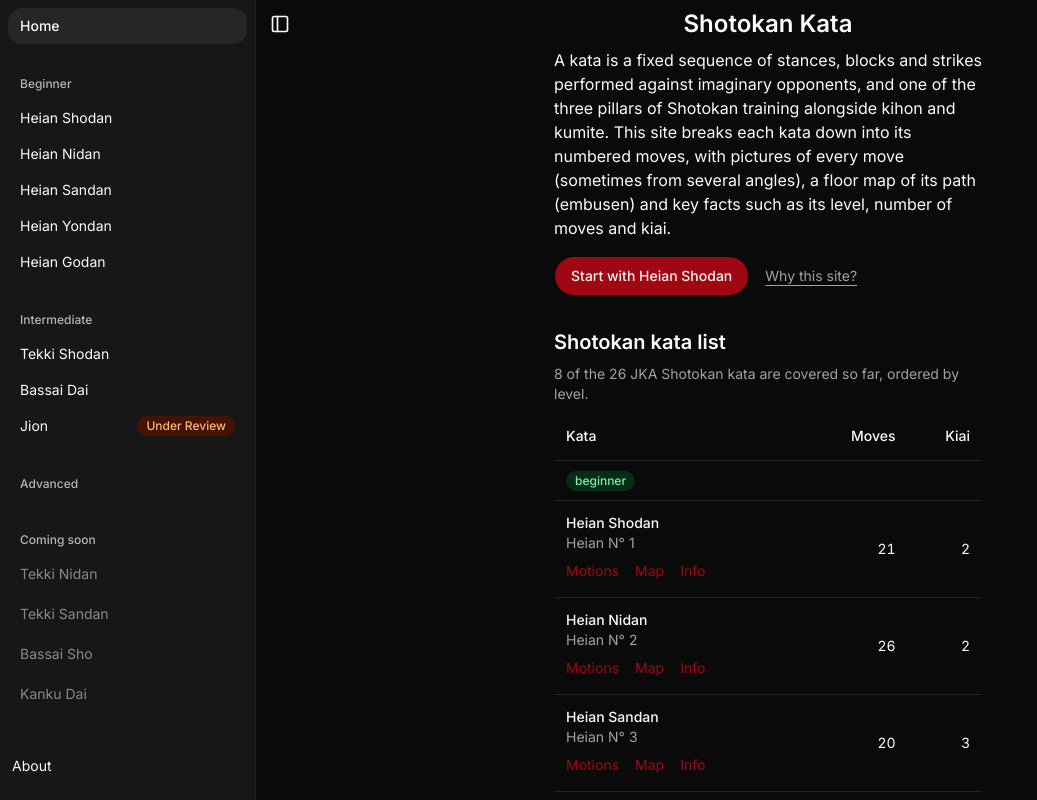
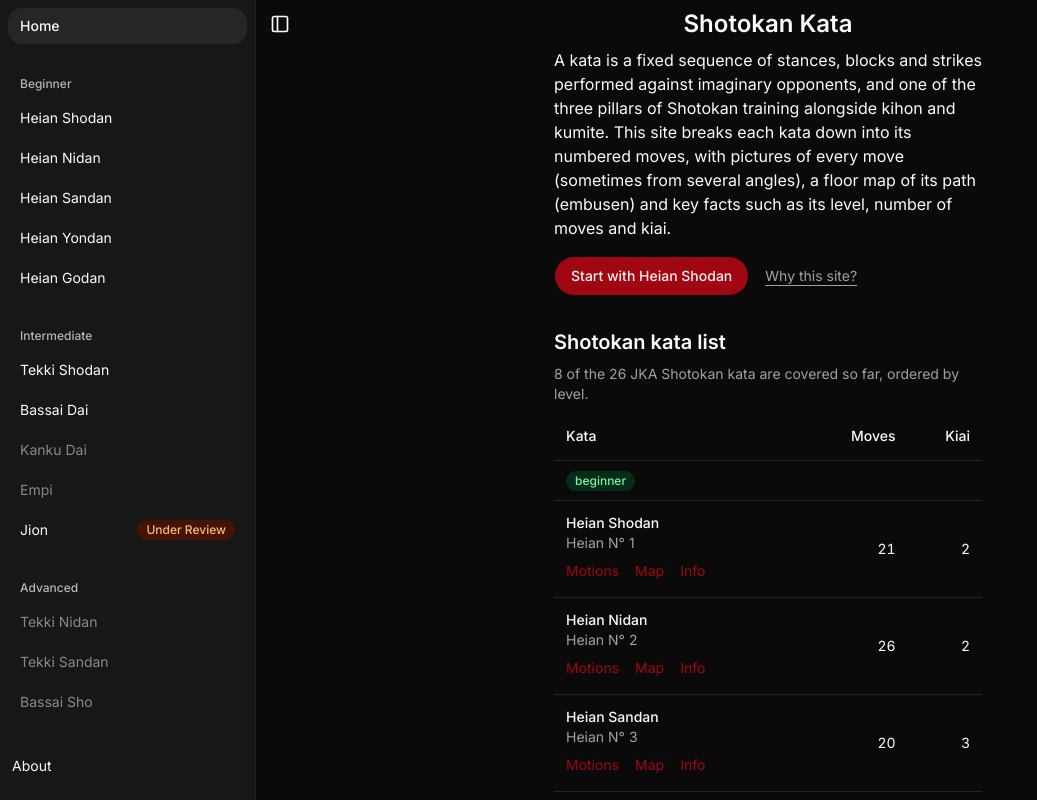
Before and after one commit to cunisia/shotokan-kata-shadcn, a Next.js app: page / in a window 1280 px wide. Shown: the whole page, without its empty margins (0-1037 px from the left). Built offline with nearby package versions, Linux system fonts and the light colour scheme.

Commit message:
feat(navigation): unpublished kata in their level group

```diff
--- a/components/custom/app-layout.tsx
+++ b/components/custom/app-layout.tsx
@@ -20,7 +20,6 @@ import {
   useSidebar,
 } from "@/components/ui/sidebar";
 import { LEVELS_IN_ORDER } from "@/lib/level";
-import type { Kata } from "@/type";
 import { Badge } from "../ui/badge";
 
 const getPageTitle = (pathName: string, kataId: string | undefined) => {
@@ -81,12 +80,7 @@ export default function AppLayout({
   const { kataId: kataIdValue } = useParams();
   const kataId = getParamValueAsString(kataIdValue);
 
-  const allKata = getAllKataList();
-  const kataByLevel = groupBy(
-    allKata.filter((kata): kata is Kata => kata.isPublished),
-    (kata) => kata.level,
-  );
-  const unpublishedKata = allKata.filter((kata) => !kata.isPublished);
+  const kataByLevel = groupBy(getAllKataList(), (kata) => kata.level);
 
   return (
     <SidebarProvider>
@@ -104,15 +98,17 @@ export default function AppLayout({
                 </SidebarMenu>
               </SidebarGroupContent>
             </SidebarGroup>
-            {LEVELS_IN_ORDER.map((level) => (
+            {LEVELS_IN_ORDER.filter((level) => kataByLevel[level]).map(
+              (level) => (
                 <SidebarGroup key={level}>
                   <SidebarGroupLabel className="capitalize">
                     {level}
                   </SidebarGroupLabel>
                   <SidebarGroupContent>
-                  {(kataByLevel[level] ?? []).map((kata) => (
-                    <SidebarMenu key={kata.id}>
-                      <SidebarMenuItem>
+                    <SidebarMenu>
+                      {kataByLevel[level].map((kata) => (
+                        <SidebarMenuItem key={kata.id}>
+                          {kata.isPublished ? (
                             <SidebarNavButton
                               href={`/kata/${kata.id}/motions`}
                               isActive={kata.id === kataId}
@@ -126,27 +122,17 @@ export default function AppLayout({
                                 )}
                               </div>
                             </SidebarNavButton>
-                      </SidebarMenuItem>
-                    </SidebarMenu>
-                  ))}
-                </SidebarGroupContent>
-              </SidebarGroup>
-            ))}
-            {unpublishedKata.length > 0 && (
-              <SidebarGroup>
-                <SidebarGroupLabel>Coming soon</SidebarGroupLabel>
-                <SidebarGroupContent>
-                  <SidebarMenu>
-                    {unpublishedKata.map((kata) => (
-                      <SidebarMenuItem key={kata.id}>
+                          ) : (
                             <SidebarDisabledButton>
                               {kata.name}
                             </SidebarDisabledButton>
+                          )}
                         </SidebarMenuItem>
                       ))}
                     </SidebarMenu>
                   </SidebarGroupContent>
                 </SidebarGroup>
+              ),
             )}
           </div>
           <div className="flex flex-col gap-2 shrink-0 py-4">
```
Lines whose indentation alone changed are shown as unchanged.
